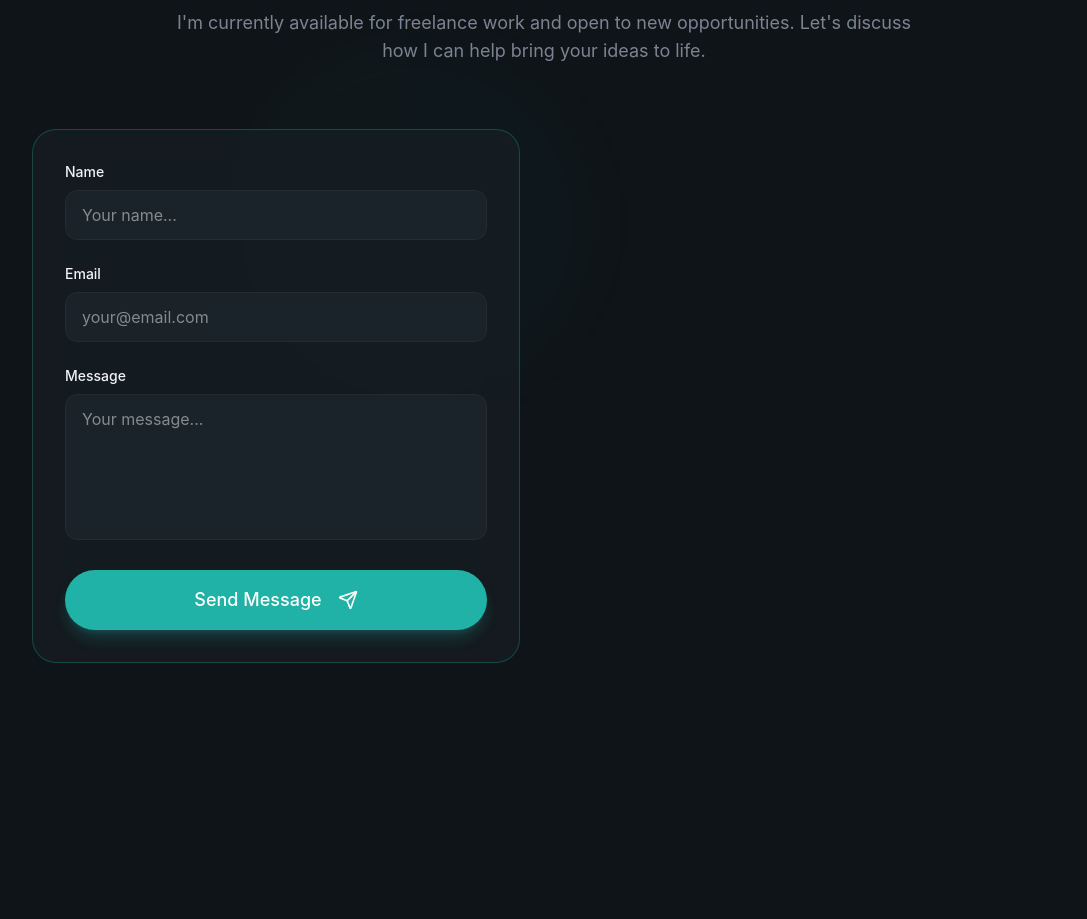
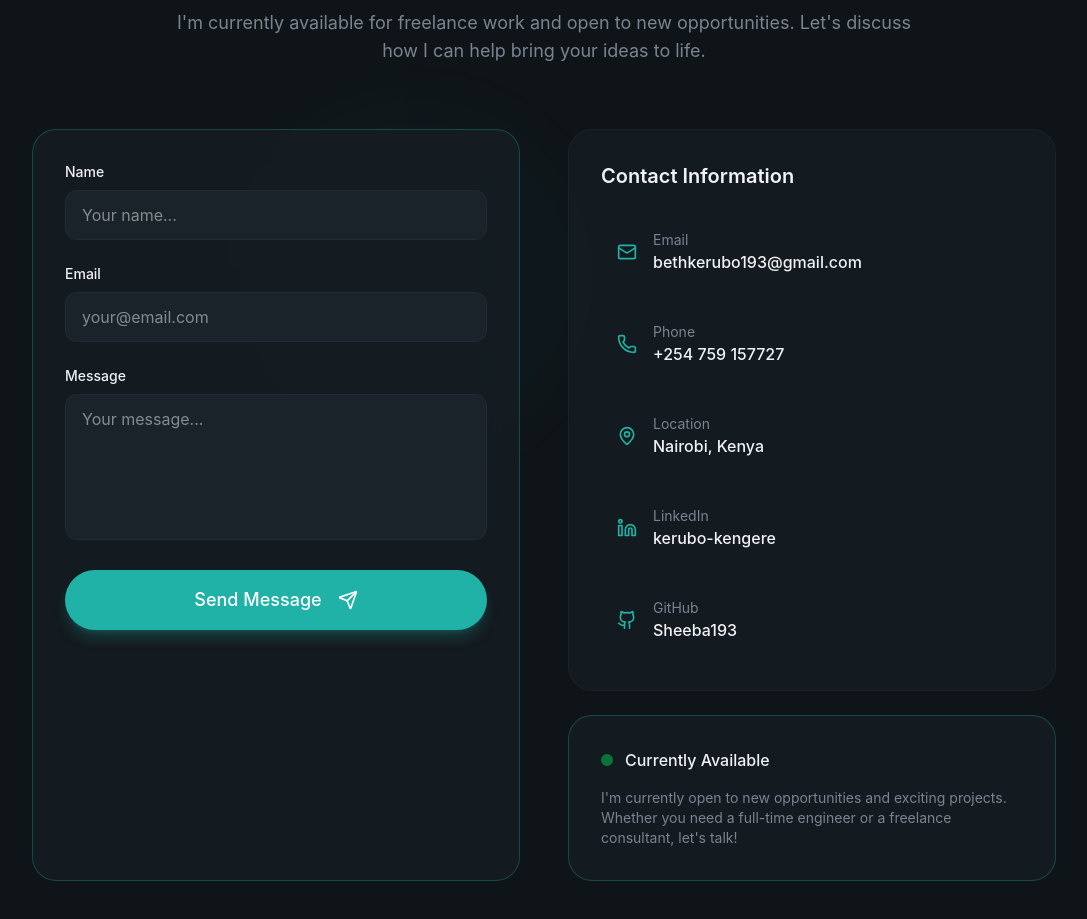
Before and after one commit to Sheeba193/dev-portfolio, a React (Vite) app: page / in a window 1280 px wide. Shown: the part 6230-7149 px from the top of the page, without its empty margins (96-1183 px from the left). Before the commit the page ends 7021 px from the top, so only its background shows below. Built offline with nearby package versions, Linux system fonts and the light colour scheme.

Commit message:
adding contact info section

```diff
--- a/src/sections/Contact.jsx
+++ b/src/sections/Contact.jsx
@@ -25,13 +25,13 @@
   {
     icon: Linkedin,
     label: "LinkedIn",
-    value: "linkedin.com/in/your-profile",
+    value: "kerubo-kengere",
     href: "https://www.linkedin.com/in/kerubo-kengere-865969231/",
   },
   {
     icon: Github,
     label: "GitHub",
-    value: "github.com/your-username",
+    value: "Sheeba193",
     href: "https://github.com/Sheeba193",
   },
 ];
@@ -209,8 +209,54 @@
                 </div>
               )}
 
+
             </form>
+
           </div>
+
+          {/* contact info */}
+          <div className="space-y-6 animate-fade-in animation-delay-400">
+            <div className="glass rounded-3xl p-8">
+              <h3 className="text-xl font-semibold mb-6">
+                Contact Information
+              </h3>
+              <div className="space-y-4">
+                {contactInfo.map((item, index) => (
+                  <a
+                    key={index}
+                    href={item.href}
+                    className="flex items-center gap-4 p-4 rounded-xl hover:bg-surface transition-colors group"
+                  >
+                    <div>
+                      <item.icon className="w-5 h-5 text-primary" />
+                    </div>
+                    <div>
+                      <div className="text-sm text-muted-foreground">
+                        {item.label}
+                      </div>
+                      <div className="font-medium">
+                        {item.value}
+                      </div>
+                    </div>
+                  </a>
+                ))}
+              </div>
+            </div>
+
+            {/* availability card */}
+            <div className="glass rounded-3xl p-8 border border-primary/30">
+              <div className="flex items-center gap-3 mb-4">
+                <span className="w-3 h-3 bg-green-500 rounded-full animate-pulse"/>
+                <span className="font-medium">Currently Available</span>
+              </div>
+              <p className="text-muted-foreground text-sm">
+              I'm currently open to new opportunities and exciting projects.
+              Whether you need a full-time engineer or a freelance consultant, let's talk!
+            </p>
+            </div>
+
+          </div>
+
         </div>
       </div>
 
```
